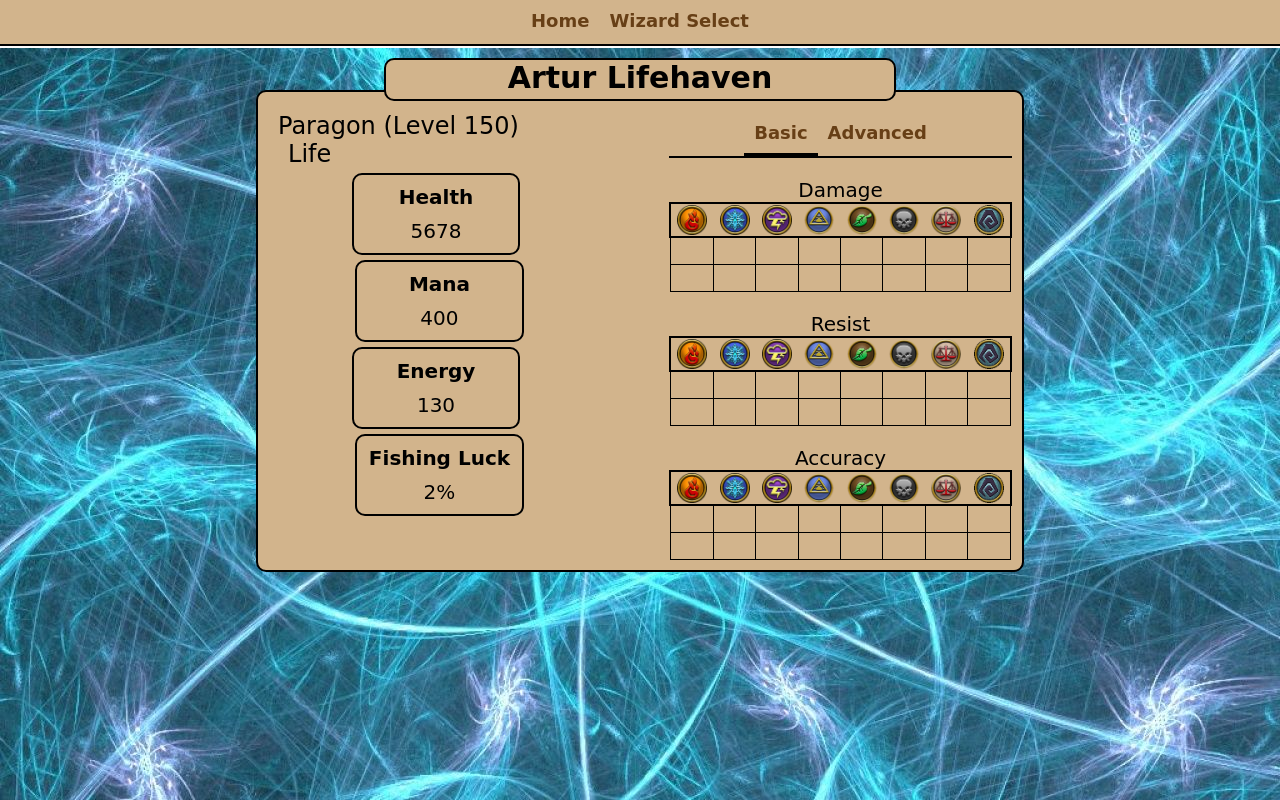
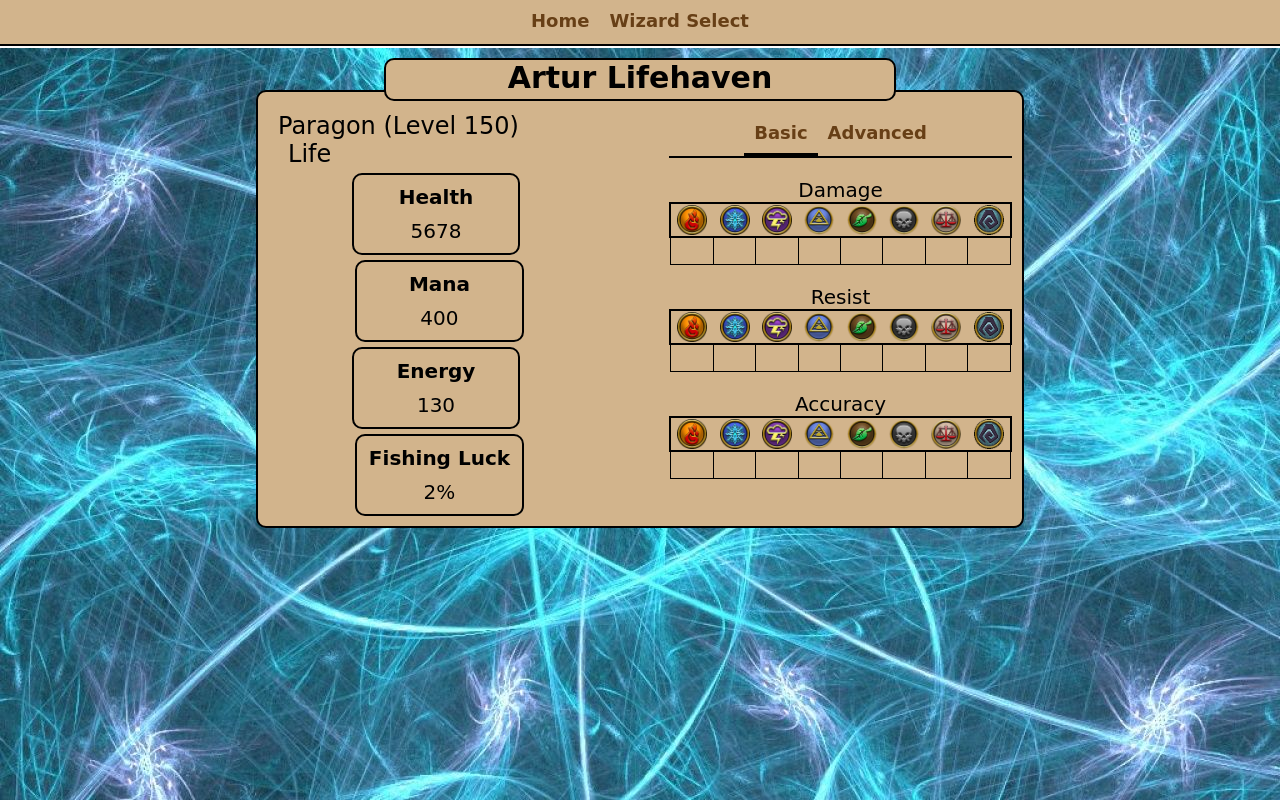
Before and after one commit to davidmstirn/Wizard101QuickEquip, a React (Create React App) app in the folder client/: page /show/1/basic in a window 1280 px wide. Built offline with nearby package versions, Linux system fonts and the light colour scheme.

Commit message:
Formatting changes for when data isn't present

```diff
--- a/client/src/components/WizardAdvancedStatsPage.js
+++ b/client/src/components/WizardAdvancedStatsPage.js
@@ -14,7 +14,7 @@ function WizardAdvancedStatsPage(props) {
       <WizardSchoolStat statTitle='Armor Piercing' statFirstName='Pierce' statFirst={getPierce(wizard)} />
       <div>
       <WizardStat statTitle='Stun Resistance' statIsPercent='true' statFirstName='StunResist' statFirst={getStunResist(wizard)} />
-      <WizardStat statTitle='Healing (In / Out)' statIsPercent='true' statFirstName='Incoming' statFirst={getHealing(wizard)[0]} statSecondName='Outgoing' statSecond={getHealing(wizard)[1]} />
+      <WizardStat statTitle='Healing (In / Out)' statIsPercent='true' statFirstName='Incoming' statFirst={getHealing(wizard) ? getHealing(wizard)[0] : 0} statSecondName='Outgoing' statSecond={getHealing(wizard) ? getHealing(wizard)[1] : 0} />
       </div>
     </>,
     <>
--- a/client/src/components/WizardSchoolStat.js
+++ b/client/src/components/WizardSchoolStat.js
@@ -30,9 +30,6 @@ function WizardSchoolStat(props) {
 
   let statSecondName = props.statSecondName;
   let statSecond = props.statSecond;
-  if(!statSecond) {
-    statSecond = [0,0,0,0,0,0,0,0];
-  }
   let statSecondVals = '';
   if(statSecond)
   {
@@ -63,12 +60,8 @@ function WizardSchoolStat(props) {
       </tr>
       </thead>
       <tbody>
-      <tr className='StatTableValues'>
-        {statFirstVals ? statFirstVals : ''}
-      </tr>
-      <tr className='StatTableValues'>
-        {statSecondVals ? statSecondVals : ''}
-      </tr>
+        {statFirstVals ? <tr className='StatTableValues'>{statFirstVals}</tr> : ''}
+        {statSecondVals ? <tr className='StatTableValues'>{statSecondVals}</tr> : ''}
       </tbody>
       </table>
     </div>
--- a/client/src/components/WizardStat.js
+++ b/client/src/components/WizardStat.js
@@ -1,5 +1,10 @@
 import '../css/WizardStat.css'
 
+/* Creates a box for displaying wizard stats
+    Note: for statSecond to render as 0,
+      set it to 0; any other falsy value will
+      result in the stat being omitted.
+*/
 function WizardStat(props) {
   let statTitle = props.statTitle;
   let statIsPercent = props.statIsPercent;
@@ -18,7 +23,7 @@ function WizardStat(props) {
       <p className='StatBoxHeader'>{statTitle}</p>
       <p className='StatBoxContent'>
         <span data-testid={'wizardTest'+statFirstName} >{statFirst+(statIsPercent ? '%' : '')}</span>
-        {statSecond ? <span data-testid={'wizardTest'+statSecondName} >/ {statSecond+(statIsPercent ? '%' : '')}</span> : ''}
+        {(statSecond || statSecond === 0) ? <span data-testid={'wizardTest'+statSecondName} > / {statSecond+(statIsPercent ? '%' : '')}</span> : ''}
       </p>
     </div>
   )
```
